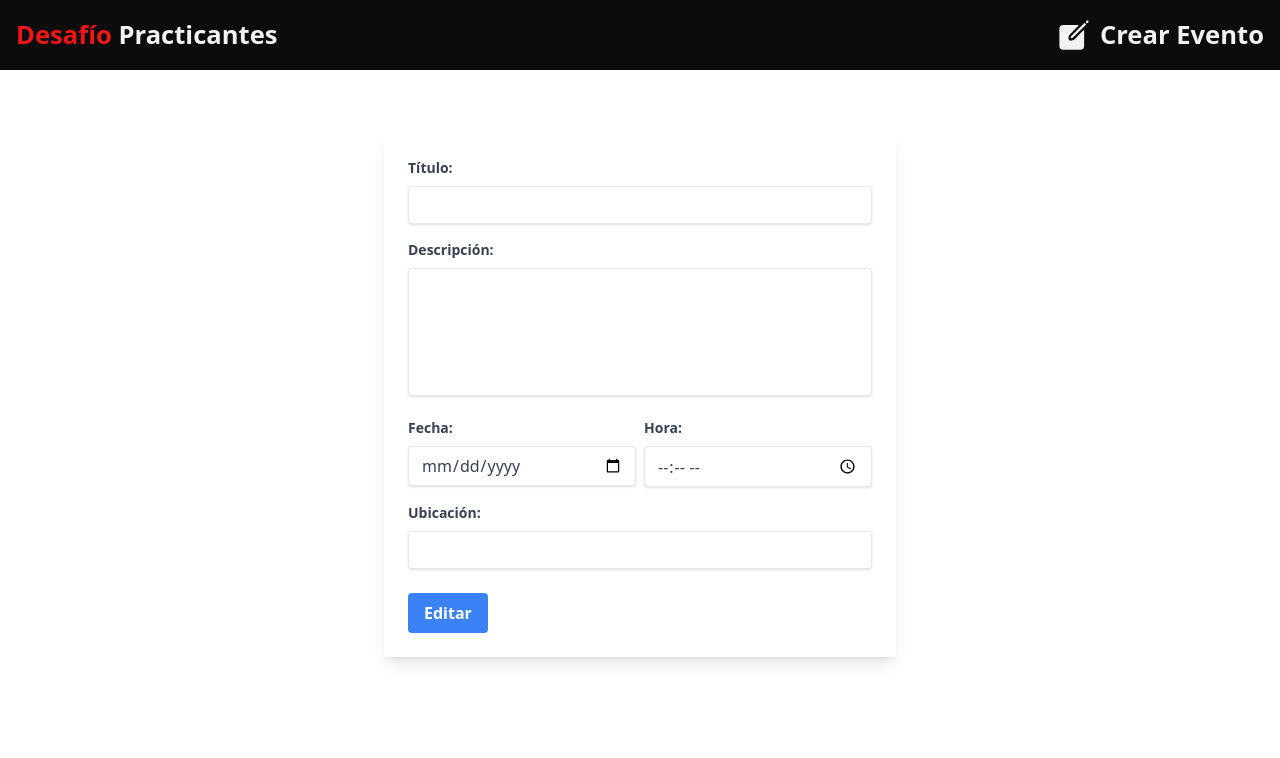
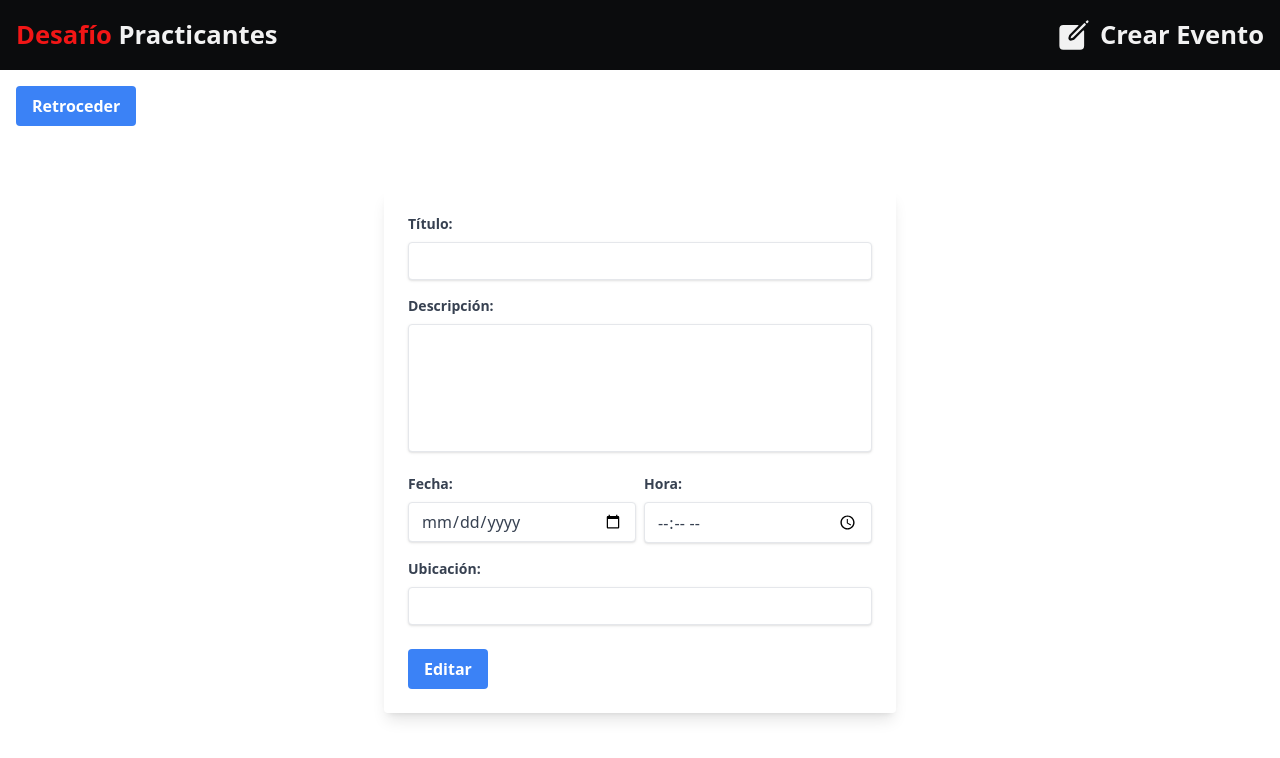
Before and after one commit to IxyzDev/Django-Nextjs14-CRUD, a Next.js app in the folder frontend/: page /update-event in a window 1280 px wide. Shown: the top 758 px of the page. Built offline with nearby package versions, Linux system fonts and the light colour scheme.

Commit message:
Implementando un boton para retrocer en todo escenario

```diff
--- a/frontend/src/app/create-event/page.jsx
+++ b/frontend/src/app/create-event/page.jsx
@@ -20,6 +20,10 @@ const CreateEvent = () => {
   const combinedDateTime = (fecha, hora) => {
     let fechaHora = `${fecha}T${hora}:00Z`;
     return fechaHora;
+  };
+
+  const handleBack = () => {
+    router.back();
   };
 
   const createEvent = async (e) => {
@@ -59,6 +63,15 @@ const CreateEvent = () => {
   };
 
   return (
+    <div className="container mx-auto p-4">
+      <div className="mb-4">
+        <button
+          onClick={handleBack}
+          className="bg-blue-500 hover:bg-blue-700 text-white font-bold py-2 px-4 rounded"
+        >
+          Retroceder
+        </button>
+      </div>
       <Form
         type="Crear"
         event={event}
@@ -66,6 +79,7 @@ const CreateEvent = () => {
         submitting={submitting}
         handleSubmit={createEvent}
       />
+    </div>
   );
 };
 
--- a/frontend/src/app/update-event/page.jsx
+++ b/frontend/src/app/update-event/page.jsx
@@ -58,6 +58,10 @@ const CreateEvent = () => {
     return { formattedDate, formattedTime };
   };
 
+  const handleBack = () => {
+    router.back();
+  };
+
   const createEvent = async (e) => {
     e.preventDefault();
     setIsSubmitting(true);
@@ -98,6 +102,15 @@ const CreateEvent = () => {
   };
 
   return (
+    <div className="container mx-auto p-4">
+      <div className="mb-4">
+        <button
+          onClick={handleBack}
+          className="bg-blue-500 hover:bg-blue-700 text-white font-bold py-2 px-4 rounded"
+        >
+          Retroceder
+        </button>
+      </div>
       <Form
         type="Editar"
         event={event}
@@ -105,6 +118,7 @@ const CreateEvent = () => {
         submitting={submitting}
         handleSubmit={createEvent}
       />
+    </div>
   );
 };
 
--- a/frontend/src/app/view-event/page.jsx
+++ b/frontend/src/app/view-event/page.jsx
@@ -2,6 +2,8 @@
 
 import { useState, useEffect } from "react";
 import { useRouter, useSearchParams } from "next/navigation";
+
+import CardDetails from "@/components/EventCardDetails";
 
 const EventDetailsPage = () => {
   const router = useRouter();
@@ -40,6 +42,10 @@ const EventDetailsPage = () => {
       });
   };
 
+  const handleBack = () => {
+    router.back();
+  };
+
   if (!event)
     return (
       <div className="flex justify-center items-center h-screen">
@@ -49,32 +55,19 @@ const EventDetailsPage = () => {
 
   return (
     <div className="container mx-auto p-4">
-      <div className="bg-white shadow-md rounded-lg overflow-hidden">
-        <div className="p-4">
-          <div className="flex justify-between">
-            <h2 className="text-xl font-bold text-gray-700">{event.title}</h2>
-            <div className="flex space-x-2">
-              <button
-                className="btn-fixed-width bg-red-500 hover:bg-red-700 text-white font-bold py-2 px-2 rounded text-sm" // Cambiado de text-xs a text-sm
-                onClick={handleDelete}
-              >
-                Eliminar
-              </button>
-              <button
-                className="btn-fixed-width bg-blue-500 hover:bg-blue-700 text-white font-bold py-2 px-2 rounded text-sm" // Cambiado de text-xs a text-sm
-                onClick={handleEdit}
-              >
-                Editar
-              </button>
-            </div>
-          </div>
-          <p className="text-gray-700 text-base mt-2">{event.description}</p>
-          <p className="text-gray-600">
-            Fecha: {new Date(event.date).toLocaleString()}
-          </p>
-          <p className="text-gray-600">Ubicación: {event.location}</p>
-        </div>
+      <div className="mb-4">
+        <button
+          onClick={handleBack}
+          className="bg-blue-500 hover:bg-blue-700 text-white font-bold py-2 px-4 rounded"
+        >
+          Retroceder
+        </button>
       </div>
+      <CardDetails
+        event={event}
+        handleEdit={handleEdit}
+        handleDelete={handleDelete}
+      />
     </div>
   );
 };
--- /dev/null
+++ b/frontend/src/components/EventCardDetails.jsx
@@ -0,0 +1,32 @@
+const CardDetails = ({ event, handleEdit, handleDelete }) => {
+  return (
+    <div className="bg-white shadow-md rounded-lg overflow-hidden">
+      <div className="p-4">
+        <div className="flex justify-between">
+          <h2 className="text-xl font-bold text-gray-700">{event.title}</h2>
+          <div className="flex space-x-2">
+            <button
+              className="btn-fixed-width bg-red-500 hover:bg-red-700 text-white font-bold py-2 px-2 rounded text-sm"
+              onClick={handleDelete}
+            >
+              Eliminar
+            </button>
+            <button
+              className="btn-fixed-width bg-blue-500 hover:bg-blue-700 text-white font-bold py-2 px-2 rounded text-sm"
+              onClick={handleEdit}
+            >
+              Editar
+            </button>
+          </div>
+        </div>
+        <p className="text-gray-700 text-base mt-2">{event.description}</p>
+        <p className="text-gray-600">
+          Fecha: {new Date(event.date).toLocaleString()}
+        </p>
+        <p className="text-gray-600">Ubicación: {event.location}</p>
+      </div>
+    </div>
+  );
+};
+
+export default CardDetails;
```
Lines whose indentation alone changed are shown as unchanged.
